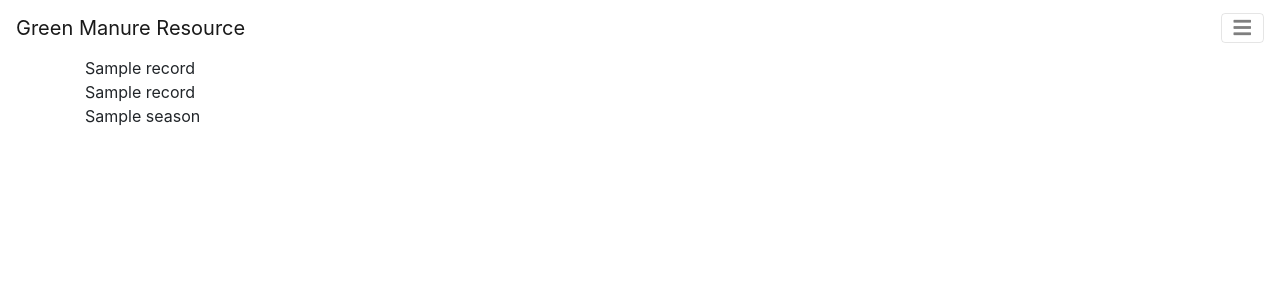
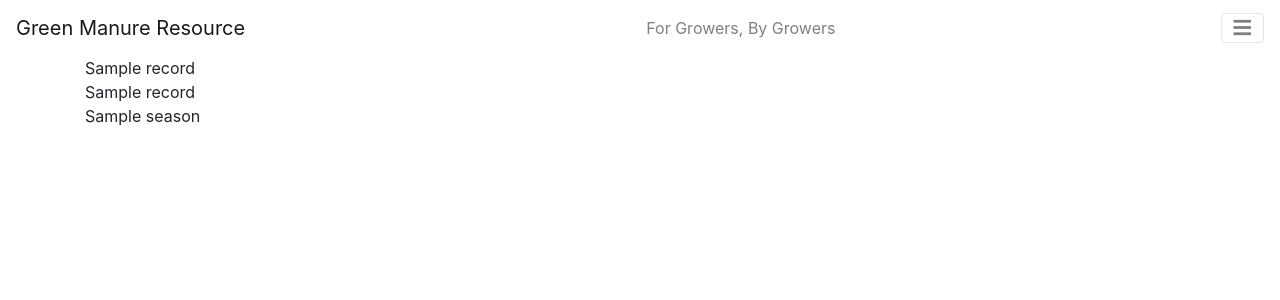
Before and after one commit to WorkingEdge/MS3_GMResource, a Flask app: page / in a window 1280 px wide. Shown: the top 300 px of the page. Run offline with Flask 2, Linux system fonts and the light colour scheme; a database or web service that is not in the repository returns one stand-in record (values such as "Sample title"); some libraries are stand-ins or nearby versions.

Commit message:
Add subtitle text in navbar

```diff
--- a/templates/base.html
+++ b/templates/base.html
@@ -16,6 +16,9 @@
 <!-- Navbar - from Bootstrap with custom CSS -->
 <nav class="navbar navbar-light">
             <a class="navbar-brand" href="#">Green Manure Resource</a>
+            <span class="navbar-text">
+    For Growers, By Growers
+  </span>
             <button class="navbar-toggler" type="button" data-toggle="collapse" data-target="#collapsibleGMNav">
                 <span><i class="fas fa-bars"></i></span></button>
 
```
